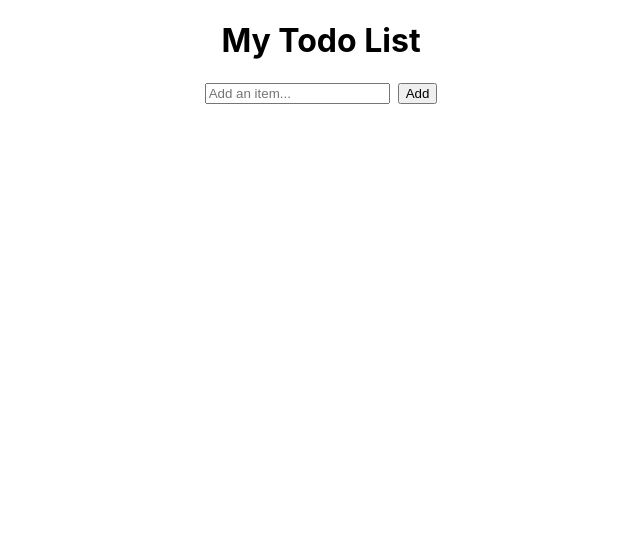
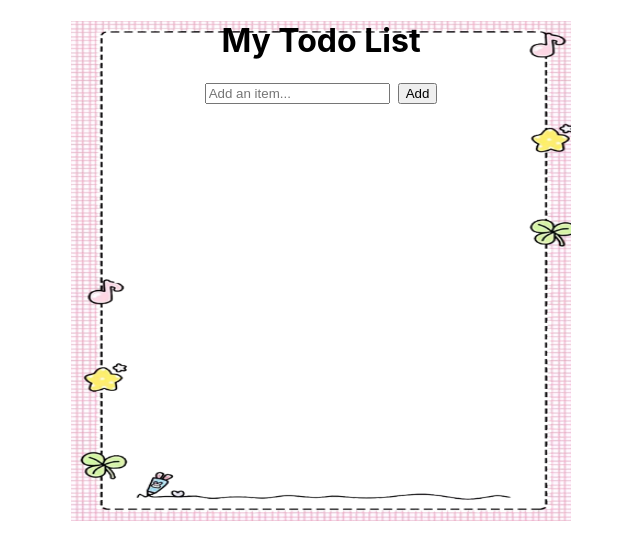
Before and after one commit to yasmins021/react-list, a React (Create React App) app: page / in a window 1280 px wide. Shown: the top 560 px of the page, without its empty margins (319-959 px from the left). Built offline with nearby package versions, Linux system fonts and the light colour scheme.

Commit message:
Update App.css

```diff
--- a/src/App.css
+++ b/src/App.css
@@ -7,7 +7,7 @@
   width: 500px;
  border-image: url("border.png") 30 fill round;
 
-border-image-slice: 800 fill;
+
 }
 
 
```
